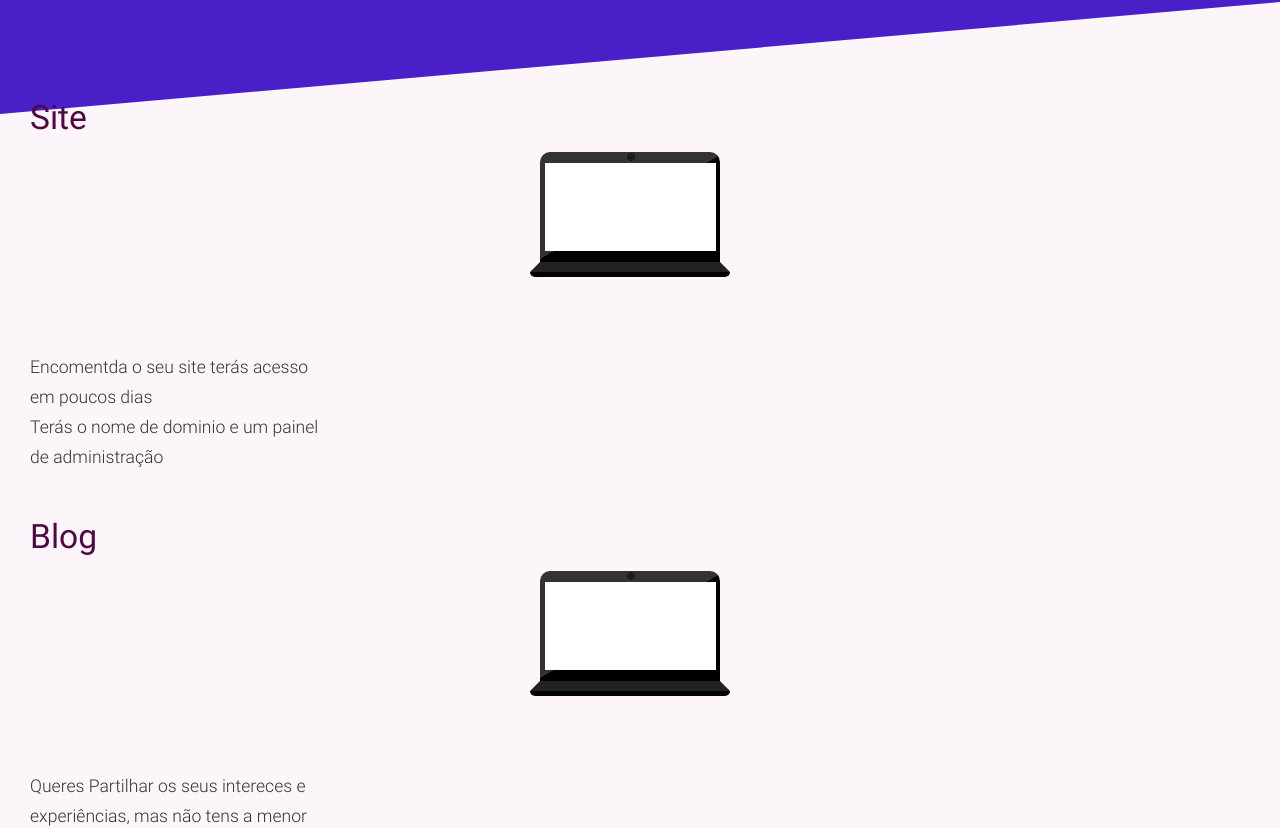
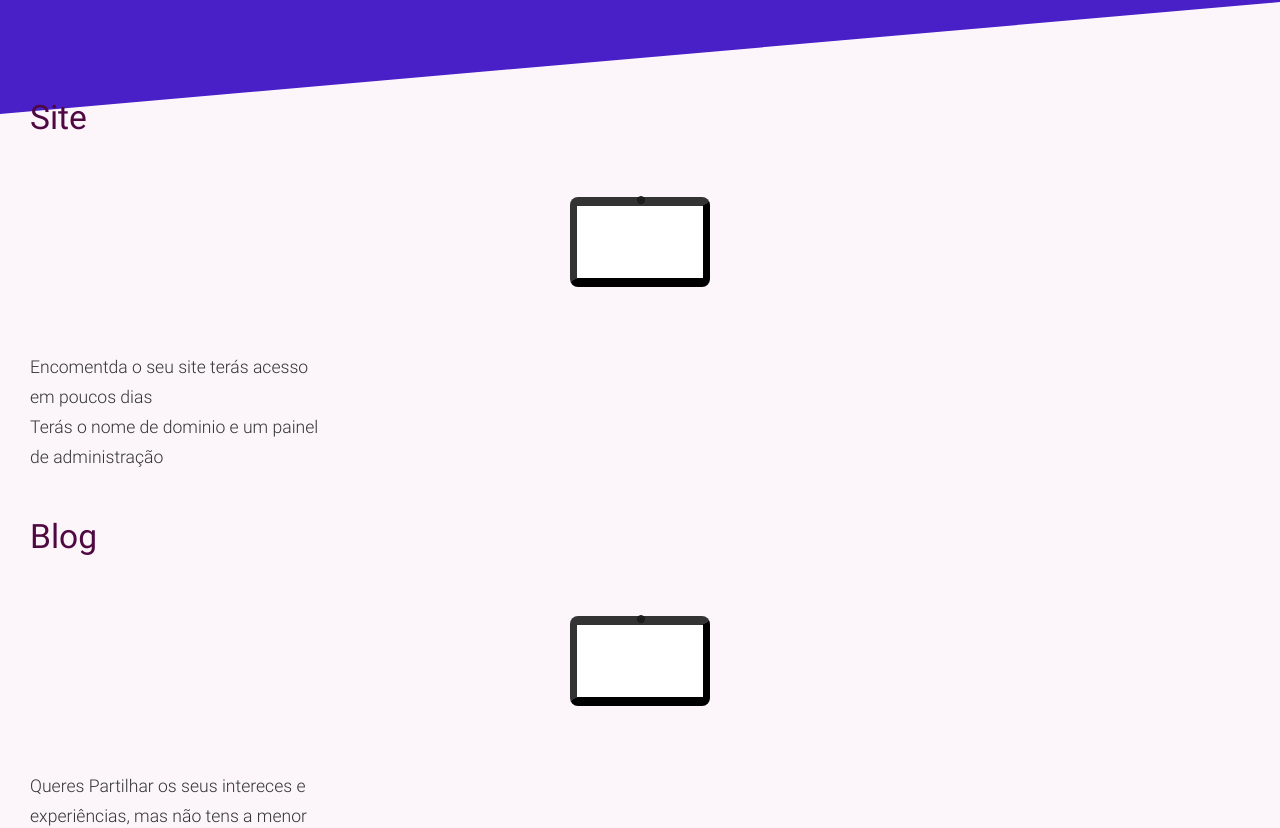
Before and after one commit to Admin-Alfredo/znt-web-site, a Next.js app: page / in a window 1280 px wide. Shown: the part 732-1560 px from the top of the page. Built offline with nearby package versions, Linux system fonts and the light colour scheme.

Commit message:
modificando o deviceAnimation Components

```diff
--- a/src/components/DeviceAnimation/index.js
+++ b/src/components/DeviceAnimation/index.js
@@ -3,7 +3,7 @@ import { Container, Display, Base } from "./styles";
 
 export default function DeviceAnimation({ animations }){
   return (
-    <Container className="laptop">
+    <Container className="laptop tablet">
       <Display/>
       <Base>
         <div className="teclado"></div>
--- a/src/components/DeviceAnimation/styles.js
+++ b/src/components/DeviceAnimation/styles.js
@@ -56,6 +56,7 @@ export const Container = styled.div`
   height: ${desktop.height}px;
   background: linear-gradient(-30deg,#000  50%,  #333 10%);
   left: calc(50% - ${desktop.halfWidth()}px);
+  top: calc(50% - ${desktop.halfHeight()}px);
   transition: .5s ease-in-out;
 
   & > .display{
@@ -72,12 +73,14 @@ export const Container = styled.div`
     top: calc(50% - ((var(--height)/ 2)));
   }
 
+  /* LAPTOP */
   &.laptop{
     border-radius: 10px 10px 0px 0px;
-    width: 180px;
-    height: 110px;
-    background: linear-gradient(-30deg,#000  50%,  #333 10%);
-    left: calc(50% - ${desktop.halfWidth()}px);
+    width: ${laptop.width}px;
+    height: ${laptop.height}px;
+    background: linear-gradient(-30deg,#000  50%,  #333 50%);
+    left: calc(50% - ${laptop.halfWidth()}px);
+    top: calc(50% - ${laptop.halfHeight()}px);
   }
   &.laptop > .display::after{
     /* CAMERAA LAPTOP */
@@ -109,6 +112,22 @@ export const Container = styled.div`
     left: calc(50% - (200px / 2));
     bottom:-10px ;
     background: #000;
+  }
+  /* TABLET */
+  &.tablet {
+    width: 140px;
+    height: 90px;
+    border-radius: 8px;
+    left: calc(50% - (140px / 2));
+  }
+  &.tablet > .display{
+    width: 90%;
+    left: calc(50% - (90% / 2));
+    top: calc(50% - ((var(--height) / 2)));
+
+  }
+  &.tablet > .base{
+    visibility: hidden;
   }
 `
 export const Display = styled.div.attrs({ className: 'display' })``
```
